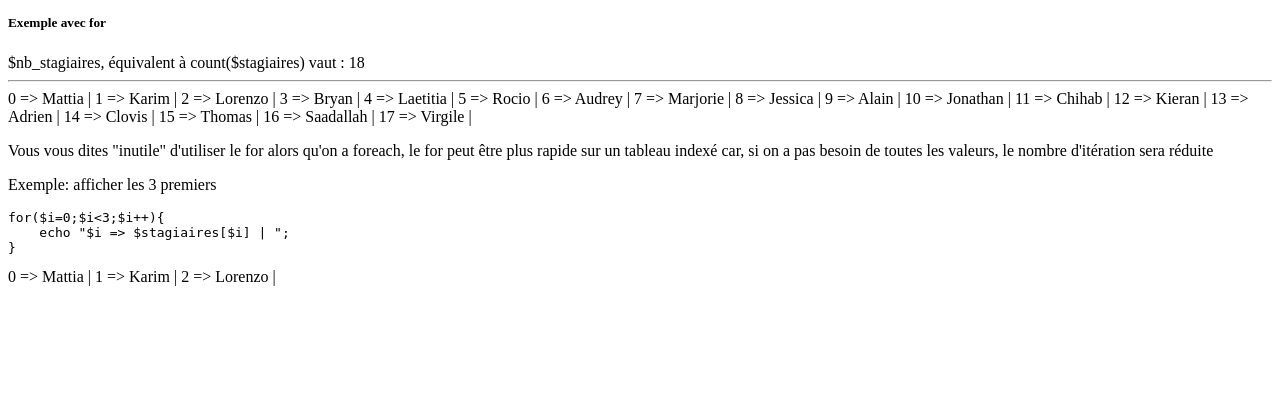
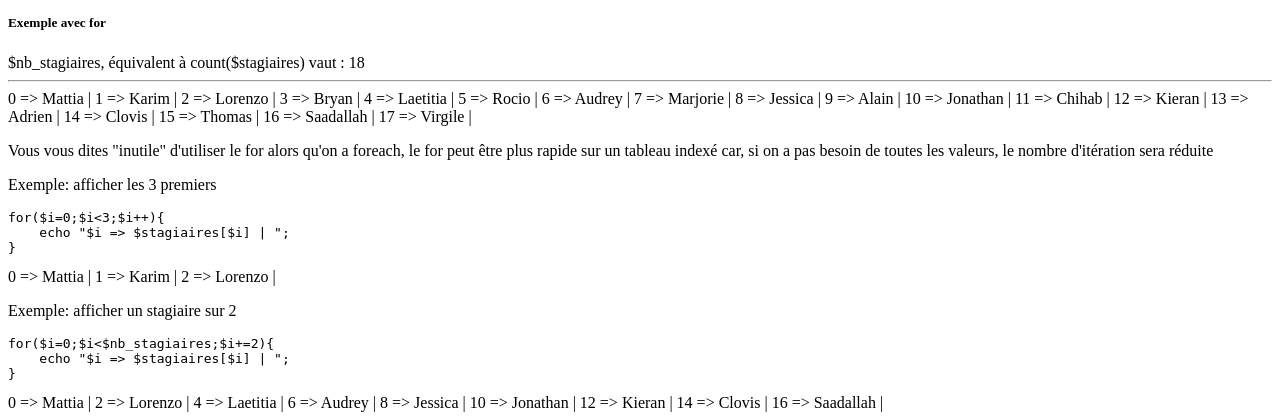
Before and after one commit to WebDevCF2m2020/basePHP, a PHP site: page /14-foreach.php in a window 1280 px wide. Shown: the part 463-883 px from the top of the page. Before the commit the page ends 749 px from the top, so only its background shows below. Run offline with PHP 8.4, Linux system fonts and the light colour scheme.

Commit message:
un sur 2

```diff
--- a/14-foreach.php
+++ b/14-foreach.php
@@ -57,5 +57,14 @@ for($i=0;$i<3;$i++){
     echo "$i => $stagiaires[$i] | ";
 }
 ?>
+<p>Exemple: afficher un stagiaire sur 2</p>
+<pre>for($i=0;$i<$nb_stagiaires;$i+=2){
+    echo "$i => $stagiaires[$i] | ";
+}</pre>
+<?php
+for($i=0;$i<$nb_stagiaires;$i+=2){
+    echo "$i => $stagiaires[$i] | ";
+}
+?>
 </body>
 </html>
```
